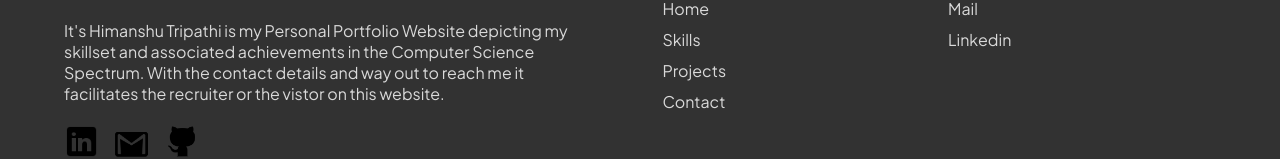
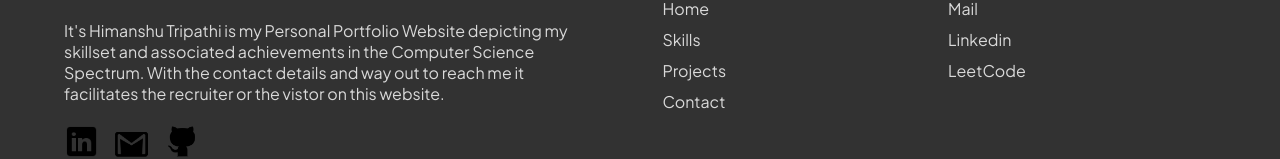
Before and after one commit to himxnshutripathi/personalportfolio, a React (Vite) app: page /certificates in a window 1280 px wide. Shown: the part 1963-2122 px from the top of the page. Built offline with nearby package versions, Linux system fonts and the light colour scheme; a web font is replaced by a local one.

Commit message:
Update Footer.jsx

```diff
--- a/src/Components/Footer/Footer.jsx
+++ b/src/Components/Footer/Footer.jsx
@@ -29,6 +29,7 @@ const Footer = () => {
                 <ul>
                     <li><a href="mailto:tripathi.himanshu9329@gmail.com">Mail</a></li>
                     <li><a href="https://www.linkedin.com/in/himxnshutripathi/" target='_blank'>Linkedin</a></li>
+                    <li><a href="https://leetcode.com/u/himxnshu/" target='_blank'>LeetCode</a></li>
                 </ul>
             </div>
         </div>
```
